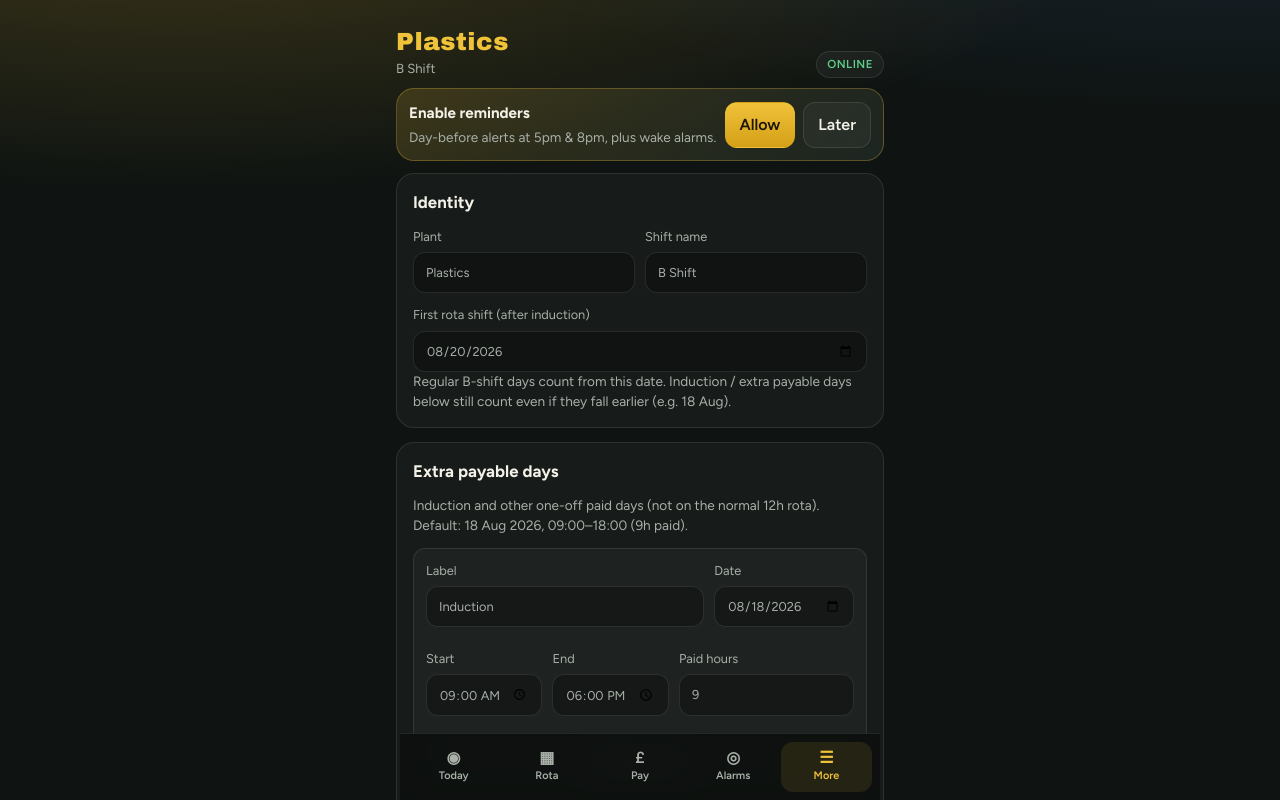
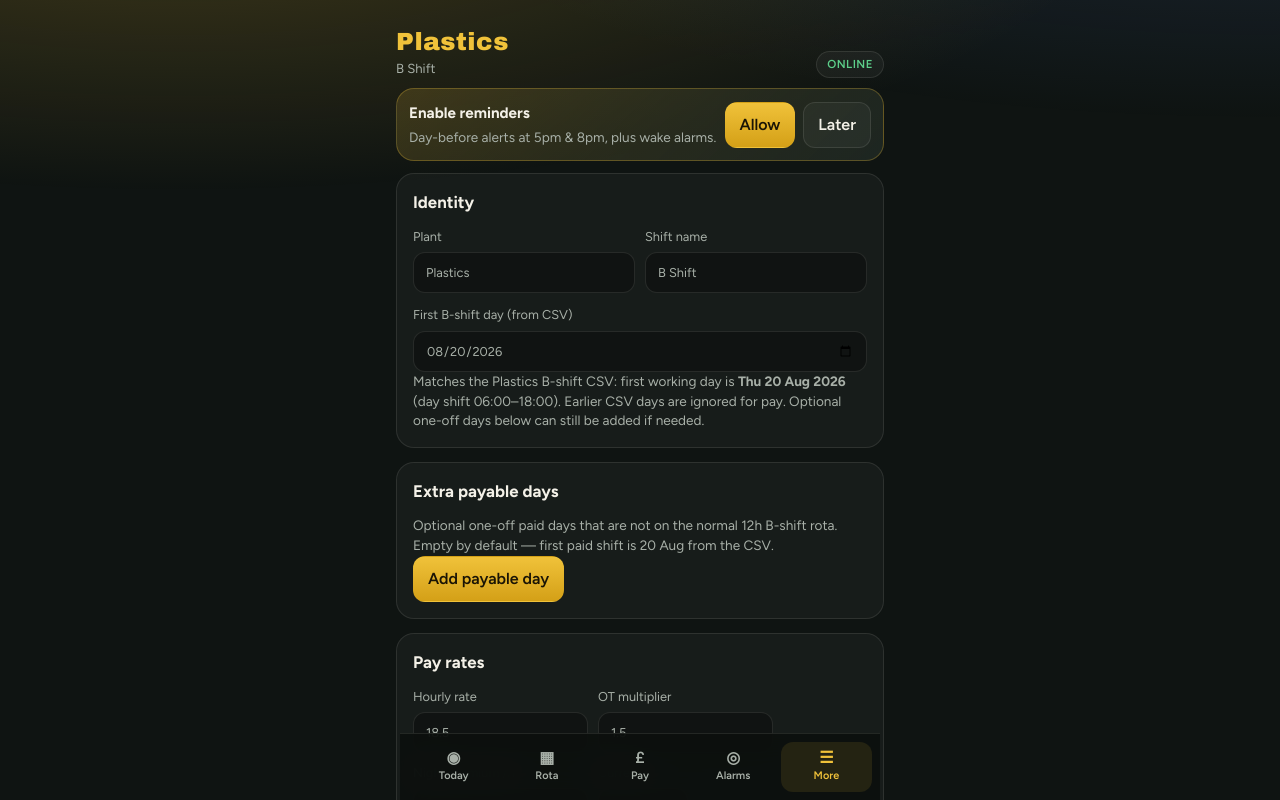
Before and after one commit to perpetualadam/plastics-shift-planner, a Next.js app: page /settings in a window 1280 px wide. Shown: the top 800 px of the page. Built offline with nearby package versions, Linux system fonts and the light colour scheme.

Commit message:
Align first paid shift with B-shift CSV on 20 Aug 2026
Remove the incorrect default induction on 18 Aug (not a CSV day).
First B-shift day is Thu 20 Aug day shift; strip the legacy seed on load.

Co-authored-by: perpetualadam <perpetualadam@users.noreply.github.com>

```diff
--- a/scripts/test-pay.ts
+++ b/scripts/test-pay.ts
@@ -12,7 +12,10 @@ import {
   DEFAULT_EXTRA_WORK,
   DEFAULT_SETTINGS,
   type AppData,
+  type ExtraWorkEntry,
 } from "../src/lib/storage";
+import { getShiftForDate } from "../src/lib/rota";
+import { ROTA_BY_DATE } from "../src/lib/rotaData";
 
 const baseData: AppData = {
   settings: { ...DEFAULT_SETTINGS },
@@ -24,6 +27,14 @@ const baseData: AppData = {
   notificationPermissionAsked: false,
   installedHintDismissed: false,
 };
+
+// CSV: first B-shift day for this job is Thu 20 Aug 2026 (day). 18–19 Aug are off / not in CSV.
+assert.equal(DEFAULT_SETTINGS.workStartDate, "2026-08-20");
+assert.equal(DEFAULT_EXTRA_WORK.length, 0);
+assert.equal(ROTA_BY_DATE["2026-08-18"], undefined);
+assert.equal(getShiftForDate(new Date(2026, 7, 19)).kind, "off");
+assert.equal(getShiftForDate(new Date(2026, 7, 20)).kind, "day");
+assert.equal(ROTA_BY_DATE["2026-08-20"]?.kind, "day");
 
 assert.equal(
   unpaidBreakHoursPerShift({
@@ -40,7 +51,7 @@ assert.equal(
   11.5,
 );
 
-// Aug 2026: rota from 20th = 4 days + 3 nights = 7 × 11.5 paid, plus induction 9h on 18th
+// Aug 2026 from CSV after first shift 20th: days 20,21,25,26 (4) + nights 29,30,31 (3) = 7
 const unpaid = calculatePay(
   {
     ...baseData,
@@ -59,15 +70,15 @@ const unpaid = calculatePay(
 );
 assert.equal(unpaid.scheduledDays, 4);
 assert.equal(unpaid.scheduledNights, 3);
-assert.equal(unpaid.extraDays, 1);
-assert.equal(unpaid.scheduledHours, 7 * 12 + 9);
-assert.equal(unpaid.paidHours, 7 * 11.5 + 9);
-assert.equal(unpaid.basePay, (7 * 11.5 + 9) * 10);
+assert.equal(unpaid.extraDays, 0);
+assert.equal(unpaid.scheduledHours, 7 * 12);
+assert.equal(unpaid.paidHours, 7 * 11.5);
+assert.equal(unpaid.basePay, 7 * 11.5 * 10);
 assert.equal(unpaid.attendanceBonus, ATTENDANCE_BONUS_AMOUNT);
 assert.equal(unpaid.total, unpaid.basePay + ATTENDANCE_BONUS_AMOUNT);
 
-// Induction alone in a week before rota start still pays
-const inductionOnly = calculatePay(
+// Days before first shift do not pay (and no default induction)
+const beforeStart = calculatePay(
   {
     ...baseData,
     settings: { ...DEFAULT_SETTINGS, hourlyRate: 10, workStartDate: "2026-08-20" },
@@ -75,10 +86,33 @@ const inductionOnly = calculatePay(
   new Date(2026, 7, 17),
   new Date(2026, 7, 19),
 );
-assert.equal(inductionOnly.extraDays, 1);
-assert.equal(inductionOnly.paidHours, 9);
-assert.equal(inductionOnly.basePay, 90);
-assert.equal(inductionOnly.scheduledDays, 0);
+assert.equal(beforeStart.extraDays, 0);
+assert.equal(beforeStart.paidHours, 0);
+assert.equal(beforeStart.basePay, 0);
+assert.equal(beforeStart.scheduledDays, 0);
+
+// Optional extra day still works when explicitly added
+const explicitExtra: ExtraWorkEntry = {
+  id: "extra-1",
+  dateKey: "2026-08-18",
+  label: "Training",
+  start: "09:00",
+  end: "18:00",
+  clockHours: 9,
+  paidHours: 9,
+};
+const withExtra = calculatePay(
+  {
+    ...baseData,
+    extraWork: [explicitExtra],
+    settings: { ...DEFAULT_SETTINGS, hourlyRate: 10, workStartDate: "2026-08-20" },
+  },
+  new Date(2026, 7, 17),
+  new Date(2026, 7, 19),
+);
+assert.equal(withExtra.extraDays, 1);
+assert.equal(withExtra.paidHours, 9);
+assert.equal(withExtra.basePay, 90);
 
 // Active loss voids the monthly attendance bonus
 const withLoss = calculateMonthPay(
--- a/scripts/test-rota.ts
+++ b/scripts/test-rota.ts
@@ -18,10 +18,14 @@ assert.equal(getShiftForDate(new Date(2026, 0, 7)).kind, "off");
 assert.equal(getShiftForDate(new Date(2026, 0, 8)).kind, "day");
 assert.equal(getShiftForDate(new Date(2026, 0, 17)).kind, "night");
 
-// User working Thu 20 Aug 2026 (day shift)
+// User working Thu 20 Aug 2026 (day shift) — first B-shift day on this job
 assert.equal(getShiftForDate(new Date(2026, 7, 19)).kind, "off");
 assert.equal(getShiftForDate(new Date(2026, 7, 20)).kind, "day");
 assert.equal(getShiftForDate(new Date(2026, 7, 21)).kind, "day");
+assert.equal(ROTA_BY_DATE["2026-08-18"], undefined);
+assert.equal(ROTA_BY_DATE["2026-08-20"]?.kind, "day");
+assert.equal(ROTA_BY_DATE["2026-08-20"]?.start, "06:00");
+assert.equal(ROTA_BY_DATE["2026-08-20"]?.end, "18:00");
 
 const wake = getWakeTime(new Date(2026, 7, 20), 90);
 assert.ok(wake);
--- a/src/components/PayView.tsx
+++ b/src/components/PayView.tsx
@@ -357,7 +357,7 @@ export function PayView() {
               <span>
                 {r.kind === "extra"
                   ? r.label || "extra"
-                  : `${r.kind}${!r.countsForPay ? " · induction rota" : ""}`}
+                  : `${r.kind}${!r.countsForPay ? " · before start date" : ""}`}
               </span>
               <span>
                 {!r.countsForPay
--- a/src/components/SettingsView.tsx
+++ b/src/components/SettingsView.tsx
@@ -136,7 +136,7 @@ export function SettingsView() {
           </label>
         </div>
         <label className="grow block-field">
-          First rota shift (after induction)
+          First B-shift day (from CSV)
           <input
             type="date"
             value={data.settings.workStartDate || "2026-08-20"}
@@ -144,8 +144,9 @@ export function SettingsView() {
           />
         </label>
         <p className="help">
-          Regular B-shift days count from this date. Induction / extra payable days below still
-          count even if they fall earlier (e.g. 18 Aug).
+          Matches the Plastics B-shift CSV: first working day is{" "}
+          <strong>Thu 20 Aug 2026</strong> (day shift 06:00–18:00). Earlier CSV days are ignored
+          for pay. Optional one-off days below can still be added if needed.
         </p>
       </section>
 
@@ -154,8 +155,8 @@ export function SettingsView() {
           <h2>Extra payable days</h2>
         </div>
         <p className="help">
-          Induction and other one-off paid days (not on the normal 12h rota). Default: 18 Aug 2026,
-          09:00–18:00 (9h paid).
+          Optional one-off paid days that are not on the normal 12h B-shift rota. Empty by default
+          — first paid shift is 20 Aug from the CSV.
         </p>
         {(data.extraWork ?? []).map((entry) => (
           <div key={entry.id} className="extra-work-card">
@@ -240,7 +241,7 @@ export function SettingsView() {
           onClick={() =>
             upsertExtraWork({
               id: uid(),
-              dateKey: "2026-08-18",
+              dateKey: data.settings.workStartDate || "2026-08-20",
               label: "Extra day",
               start: "09:00",
               end: "18:00",
--- a/src/lib/storage.ts
+++ b/src/lib/storage.ts
@@ -19,7 +19,7 @@ export type AppSettings = {
   /** Editable wake clock times (HH:MM). Defaults match CSV dog-feed alarms. */
   dayWakeTime: string;
   nightWakeTime: string;
-  /** First real shift (excludes induction / earlier CSV days from pay). */
+  /** First B-shift day that counts for pay (from CSV; default 2026-08-20). */
   workStartDate: string;
   /** Clock hours on site per shift (usually 12). */
   shiftClockHours: number;
@@ -155,19 +155,11 @@ export const CSV_DEFAULT_WAKE = {
   night: "16:49",
 } as const;
 
-/** Default payable induction — 18 Aug 2026, 09:00–18:00 (9h). */
-export const DEFAULT_EXTRA_WORK: ExtraWorkEntry[] = [
-  {
-    id: "induction-2026-08-18",
-    dateKey: "2026-08-18",
-    label: "Induction",
-    start: "09:00",
-    end: "18:00",
-    clockHours: 9,
-    paidHours: 9,
-    note: "Payable induction day",
-  },
-];
+/** No default extras — first paid day is CSV B-shift on workStartDate (2026-08-20). */
+export const DEFAULT_EXTRA_WORK: ExtraWorkEntry[] = [];
+
+/** Legacy seed from an earlier build; 18 Aug is not a B-shift CSV day. */
+const LEGACY_INDUCTION_ID = "induction-2026-08-18";
 
 function hoursBetween(start: string, end: string): number {
   const [sh, sm] = start.split(":").map(Number);
@@ -219,19 +211,18 @@ function normalizeLoss(raw: Partial<AttendanceBonusLoss>): AttendanceBonusLoss |
 }
 
 function normalizeData(parsed: Partial<AppData>): AppData {
-  const hasExtraKey = Object.prototype.hasOwnProperty.call(parsed, "extraWork");
   const losses = (parsed.attendanceBonusLosses ?? [])
     .map((l) => normalizeLoss(l as Partial<AttendanceBonusLoss>))
     .filter((l): l is AttendanceBonusLoss => l !== null);
+  const extraWork = (parsed.extraWork ?? DEFAULT_EXTRA_WORK.map((e) => ({ ...e }))).filter(
+    (e) => e.id !== LEGACY_INDUCTION_ID,
+  );
   return {
     settings: { ...DEFAULT_SETTINGS, ...parsed.settings },
     overtime: parsed.overtime ?? [],
     notes: parsed.notes ?? [],
     adjustments: parsed.adjustments ?? [],
-    // Seed induction only when older installs never had this field
-    extraWork: hasExtraKey
-      ? (parsed.extraWork ?? [])
-      : DEFAULT_EXTRA_WORK.map((e) => ({ ...e })),
+    extraWork,
     attendanceBonusLosses: losses,
     notificationPermissionAsked: parsed.notificationPermissionAsked ?? false,
     installedHintDismissed: parsed.installedHintDismissed ?? false,
```
